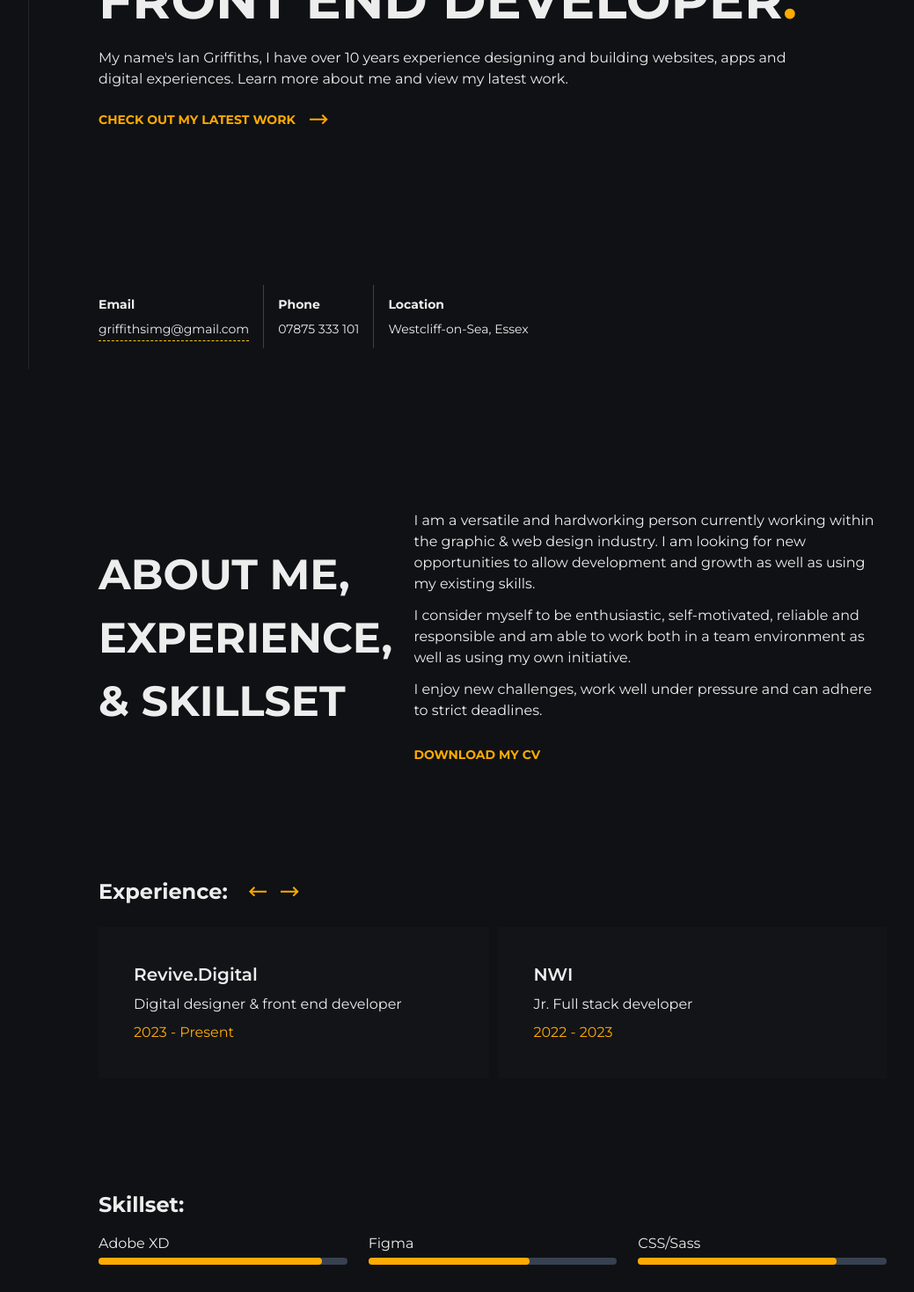
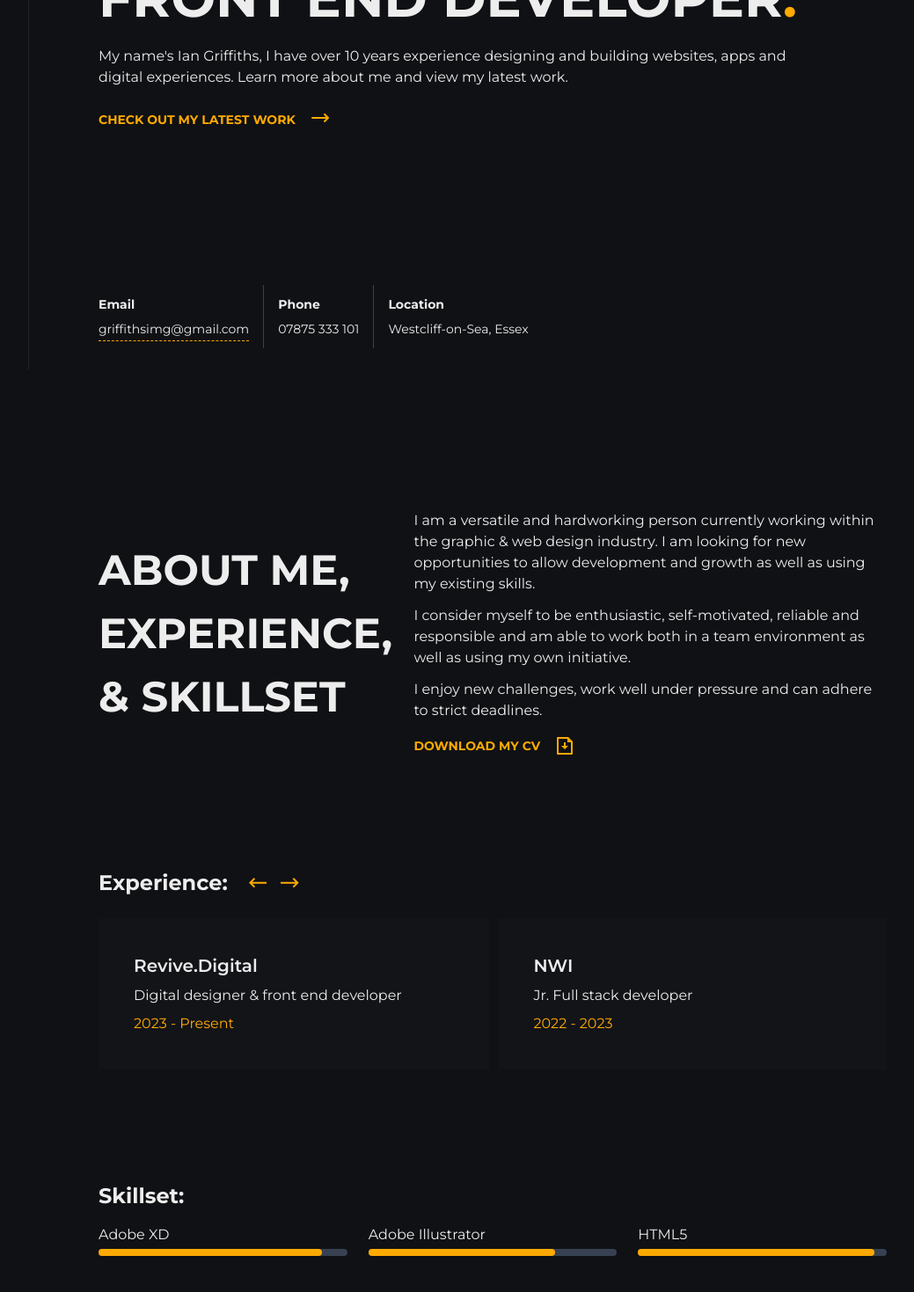
Before and after one commit to JDMGriff/griff.digital, a Next.js app: page / in a window 1280 px wide. Shown: the part 380-1849 px from the top of the page at 88% size, without its empty margins (80-1119 px from the left). Built offline with nearby package versions, Linux system fonts and the light colour scheme.

Commit message:
Icons & Animations
Icons replaced with react-icons. Updated icons and animations.

```diff
--- a/src/components/About.jsx
+++ b/src/components/About.jsx
@@ -1,6 +1,7 @@
 import Link from "next/link";
 import ExperienceSlider from "./ExperienceSlider";
 import Skillset from "./SkillSet";
+import { RiFileDownloadLine } from "react-icons/ri";
 
 const About = () => {
     return(
@@ -13,7 +14,10 @@ const About = () => {
                     <p className="mb-3">I am a versatile and hardworking person currently working within the graphic & web design industry. I am looking for new opportunities to allow development and growth as well as using my existing skills.</p>
                     <p className="mb-3">I consider myself to be enthusiastic, self-motivated, reliable and responsible and am able to work both in a team environment as well as using my own initiative.</p>
                     <p className="mb-3">I enjoy new challenges, work well under pressure and can adhere to strict deadlines.</p>
-                    <Link className="text-[--accent] uppercase inline-block font-bold mt-4 text-sm" href={'/'}>Download My CV</Link>
+                    <Link className="group flex items-center text-[--accent] uppercase inline-block font-bold mt-4 text-sm" href={'/'}>
+                        Download My CV
+                        <RiFileDownloadLine className='ml-4 text-2xl group-hover:translate-y-[-4px] transition-transform' />
+                    </Link>
                 </div>
             </div>
 
--- a/src/components/Hero.jsx
+++ b/src/components/Hero.jsx
@@ -1,7 +1,6 @@
 import Link from "next/link"
-
-// Components
 import HeroMeta from "./HeroMeta"
+import { HiOutlineArrowNarrowRight } from "react-icons/hi";
 
 const Hero = () => {
   return (
@@ -24,21 +23,7 @@ const Hero = () => {
                     <span className='uppercase text-[--accent] text-sm font-bold'>
                         Check out my latest work
                     </span>
-                    <span className='ml-4 group-hover:translate-x-2 transition-transform'>
-                        <svg
-                            xmlns='http://www.w3.org/2000/svg'
-                            width='20.657'
-                            height='11.314'
-                            viewBox='0 0 20.657 11.314'
-                        >
-                            <path
-                                id='Union_2'
-                                data-name='Union 2'
-                                d='M13.586,9.9l3.242-3.243H0v-2H16.829L13.586,1.414,15,0l4.243,4.243,1.414,1.414L15,11.314Z'
-                                fill='#FFAA00'
-                            ></path>
-                        </svg>
-                    </span>
+                    <HiOutlineArrowNarrowRight className='ml-4 text-2xl translate-y-[-2px] text-[--accent] group-hover:translate-x-2 transition-transform' />
                 </Link>
             </div>
         </div>
--- a/src/components/HeroMeta.jsx
+++ b/src/components/HeroMeta.jsx
@@ -7,7 +7,7 @@ const HeroMeta = () => {
             <p className='text-sm leading-loose'>
                 <span className='font-bold'>Email</span>
                 <br />
-                <Link className='border-b border-dashed border-yellow-400 pb-1' href='mailto:griffithsimg@gmail.com'>griffithsimg@gmail.com</Link>
+                <Link className='border-b border-dashed border-[--accent] pb-1' href='mailto:griffithsimg@gmail.com'>griffithsimg@gmail.com</Link>
             </p>
         </div>
         <div className='border-r border-[#3e4146] pr-4 mr-4 py-2'>
--- a/src/components/LatestWork.jsx
+++ b/src/components/LatestWork.jsx
@@ -1,4 +1,5 @@
 import Link from "next/link";
+import { HiOutlineArrowNarrowRight } from "react-icons/hi";
 
 export default function LatestWork() {
   return (
@@ -7,7 +8,10 @@ export default function LatestWork() {
         <div className="w-full md:w-[48%] lg:w-full lg:row-start-1 lg:row-span-1 mb-8 lg:mb-0">
             <h3 className="uppercase font-bold text-2xl lg:text-4xl xl:text-6xl mb-6">Latest Work</h3>
             <p className="mb-6">View a collection of my latest work from design to development. Each project is tagged to show my involvement and whether the website is currently live in production.</p>
-            <Link className="uppercase text-[--accent] font-semibold" href={'/work'}>View All Work</Link>
+            <Link className="group flex items-center uppercase text-[--accent] font-semibold" href={'/work'}>
+                View All Work
+                <HiOutlineArrowNarrowRight className='ml-4 text-2xl translate-y-[-2px] group-hover:translate-x-2 transition-transform' />
+            </Link>
         </div>
 
         <div className="w-full md:w-[48%] lg:w-full lg:row-start-1 lg:row-span-2 mb-8 lg:mb-0 transition-all duration-500 hover:scale-[1.03]">
@@ -66,21 +70,7 @@ export default function LatestWork() {
             <p className="text-xl lg:text-2xl font-bold mb-5">Like what you see or just want to know more?</p>
             <Link className="group flex items-center text-[--accent] uppercase font-semibold " href={'/contact/'}>
                 Send Me A Message
-                <span className='ml-4 translate-y-[-2px] group-hover:translate-x-2 transition-transform'>
-                    <svg
-                        xmlns='http://www.w3.org/2000/svg'
-                        width='20.657'
-                        height='11.314'
-                        viewBox='0 0 20.657 11.314'
-                    >
-                        <path
-                            id='Union_2'
-                            data-name='Union 2'
-                            d='M13.586,9.9l3.242-3.243H0v-2H16.829L13.586,1.414,15,0l4.243,4.243,1.414,1.414L15,11.314Z'
-                            fill='#FFAA00'
-                        ></path>
-                    </svg>
-                </span>
+                <HiOutlineArrowNarrowRight className='ml-4 text-2xl translate-y-[-2px] group-hover:translate-x-2 transition-transform' />
             </Link>
             </div>
         </div>
--- a/src/components/MobileNav.jsx
+++ b/src/components/MobileNav.jsx
@@ -28,7 +28,7 @@ const MobileNav = () => {
                 </SheetTitle>
                 <nav className="flex flex-col gap-8 mt-12">
                     {links.map((link, index) => (
-                        <Link key={index} className={`uppercase text-lg font-medium hover:text-[--accent] transition-all ${
+                        <Link key={index} className={`uppercase text-md font-medium hover:text-[--accent] transition-all ${
                             pathName === link.href ? 'text-[--accent]' : ''
                         }`} href={link.href}>{link.label}</Link>
                     ))}
--- a/src/components/Nav.jsx
+++ b/src/components/Nav.jsx
@@ -5,8 +5,8 @@ import { usePathname } from "next/navigation"
 const links = [
     { href: "/", label: "Home" },
     { href: "/#About", label: "About" },
-    { href: "/work", label: "Work" },
-    { href: "/contact", label: "Contact" },
+    { href: "/work/", label: "Work" },
+    { href: "/contact/", label: "Contact" },
 ]
 
 const Nav = () => {
--- a/src/components/SkillSet.jsx
+++ b/src/components/SkillSet.jsx
@@ -6,11 +6,11 @@ const Skillset = () => {
         <div className="grid sm:grid-cols-3 gap-6">
             {[
             { skill: 'Adobe XD', level: '90%' },
-            { skill: 'Figma', level: '65%' },
-            { skill: 'CSS/Sass', level: '80%' },
             { skill: 'Adobe Illustrator', level: '75%' },
             { skill: 'HTML5', level: '95%' },
+            { skill: 'CSS3/Sass', level: '80%' },
             { skill: 'JavaScript', level: '70%' },
+            { skill: 'ReactJS', level: '50%' },
             ].map(({ skill, level }) => (
 
             <div key={skill} className="mb-4">
--- a/src/components/SubpageHero.jsx
+++ b/src/components/SubpageHero.jsx
@@ -1,7 +1,7 @@
 const SubpageHero = ({title}) => {
     return (
-        <div className='flex items-center h-[300px] lg:h-[450px]'>
-            <h1 className='text-4xl lg:text-6xl uppercase font-bold mb-6'>{title}<span className='text-[--accent]'>.</span></h1>
+        <div className='flex items-center h-[250px] relative mb-10 lg:h-[450px]'>
+            <h1 className='text-4xl uppercase font-bold mb-6 relative top-6 lg:top-0 lg:text-6xl'>{title}<span className='text-[--accent]'>.</span></h1>
         </div>
     );
 };
--- a/src/components/WorkItemMeta.jsx
+++ b/src/components/WorkItemMeta.jsx
@@ -1,7 +1,17 @@
+import { IoIosLink } from "react-icons/io";
+import Link from "next/link";
+import { HiOutlineArrowNarrowLeft } from "react-icons/hi";
+
 const WorkItemMeta = ({ createdIn, status, involvementItems, itemLink }) => {
     return(
-        <div className="mb-16">
-            <ul className="list-none flex-wrap gap-4 flex flex-col lg:flex-row lg:items-center lg:gap-12">
+        <div className="mb-16 relative">
+            <div className='absolute top-0 left-0'>
+                <Link className="flex items-center group text-[--accent]" href='/work/'>
+                    <HiOutlineArrowNarrowLeft className='mr-2 text-2xl text-[--accent] group-hover:translate-x-[-4px] transition-transform' />
+                    Back
+                </Link>
+            </div>
+            <ul className="list-none flex-wrap gap-4 flex flex-col pt-14 lg:flex-row lg:items-center lg:gap-12">
                 <li className="font-semibold text-sm flex flex-wrap flex-col lg:flex-row gap-4 lg:items-center lg:text-base">Created in:
                     <div className="flex gap-4 lg:ml-2">
                     {createdIn.map(({ software, colors }) => {
@@ -37,15 +47,13 @@ const WorkItemMeta = ({ createdIn, status, involvementItems, itemLink }) => {
             </ul>
 
             <div className="text-white w-full mt-12">
-                <a className="inline-flex items-center" target="_blank" href={itemLink}>
-                    <span className="hidden lg:inline-block rounded-full border border-white p-4 mr-4">
-                        <svg xmlns="http://www.w3.org/2000/svg" width="19.382" height="19.382" viewBox="0 0 19.382 19.382">
-                            <g id="link" transform="translate(0.5 0.5)">
-                                <path id="Path_1" data-name="Path 1" d="M17.265,1.118a3.827,3.827,0,0,0-5.407,0L8.967,4.009a3.827,3.827,0,0,0-.851,4.106,3.835,3.835,0,0,0-4.1.851L1.119,11.856a3.823,3.823,0,0,0,5.407,5.407l2.891-2.891a3.827,3.827,0,0,0,.851-4.106,3.835,3.835,0,0,0,4.1-.851l2.891-2.891A3.828,3.828,0,0,0,17.265,1.118Zm-8.3,12.8L6.076,16.813A3.186,3.186,0,0,1,1.57,12.307L4.461,9.416A3.2,3.2,0,0,1,8.73,9.2L5.992,11.94a.319.319,0,1,0,.451.451L9.18,9.653A3.19,3.19,0,0,1,8.967,13.922Zm7.848-7.848L13.923,8.965a3.2,3.2,0,0,1-4.269.214l2.738-2.738a.319.319,0,1,0-.451-.451L9.2,8.728a3.191,3.191,0,0,1,.214-4.269l2.891-2.891a3.186,3.186,0,0,1,4.506,4.506Z" transform="translate(-0.001 0.001)" fill="#fdcd18" stroke="#fdcd18" strokeWidth="1"/>
-                            </g>
-                        </svg>
+                <a className="group inline-flex items-center" target="_blank" href={itemLink}>
+                    <span className="hidden lg:inline-block rounded-full bg-[--pale-primary] p-4 mr-4 group-hover:scale-[1.06] transition-all duration-300">
+                        <IoIosLink className="text-[--accent] text-2xl" />
                     </span>
-                    {itemLink}
+                    <span className="border-b border-dashed border-[--accent] pb-1">
+                        {itemLink}
+                    </span>
                 </a>
             </div>
         </div>
--- a/src/components/ui/sheet.jsx
+++ b/src/components/ui/sheet.jsx
@@ -50,7 +50,7 @@ const SheetContent = React.forwardRef(({ side = "right", className, children, ..
     <SheetPrimitive.Content ref={ref} className={cn(sheetVariants({ side }), className)} {...props}>
       <SheetPrimitive.Close
         className="absolute right-4 top-4 rounded-sm opacity-70 ring-offset-background transition-opacity hover:opacity-100 focus:outline-none focus:ring-2 focus:ring-ring focus:ring-offset-2 disabled:pointer-events-none data-[state=open]:bg-secondary">
-        <X className="h-4 w-4" />
+        <X className="h-6 w-6" />
         <span className="sr-only">Close</span>
       </SheetPrimitive.Close>
       {children}
```
